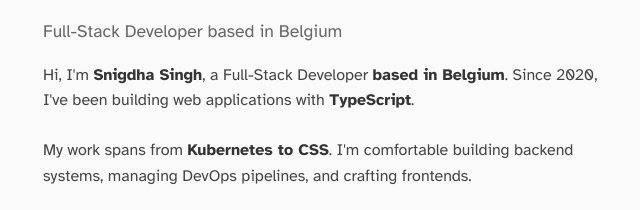
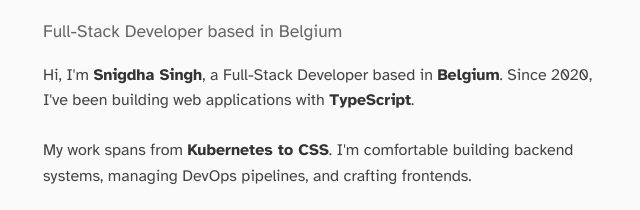
Before and after one commit to snigdha920/snigdhasingh.com, a plain HTML site: page index.html in a window 1280 px wide. Shown: the part 187-397 px from the top of the page, 317-957 px from the left. Drawn offline with Linux system fonts and the light colour scheme.

Commit message:
fix: location bold text

```diff
--- a/index.html
+++ b/index.html
@@ -163,7 +163,7 @@
       <div class="subtitle">Full-Stack Developer based in Belgium</div>
 
       <p>
-        Hi, I'm <strong>Snigdha Singh</strong>, a Full-Stack Developer <strong>based in Belgium</strong>. Since 2020, I've
+        Hi, I'm <strong>Snigdha Singh</strong>, a Full-Stack Developer based in <strong>Belgium</strong>. Since 2020, I've
         been building web applications with <strong>TypeScript</strong>.
       </p>
 
```
